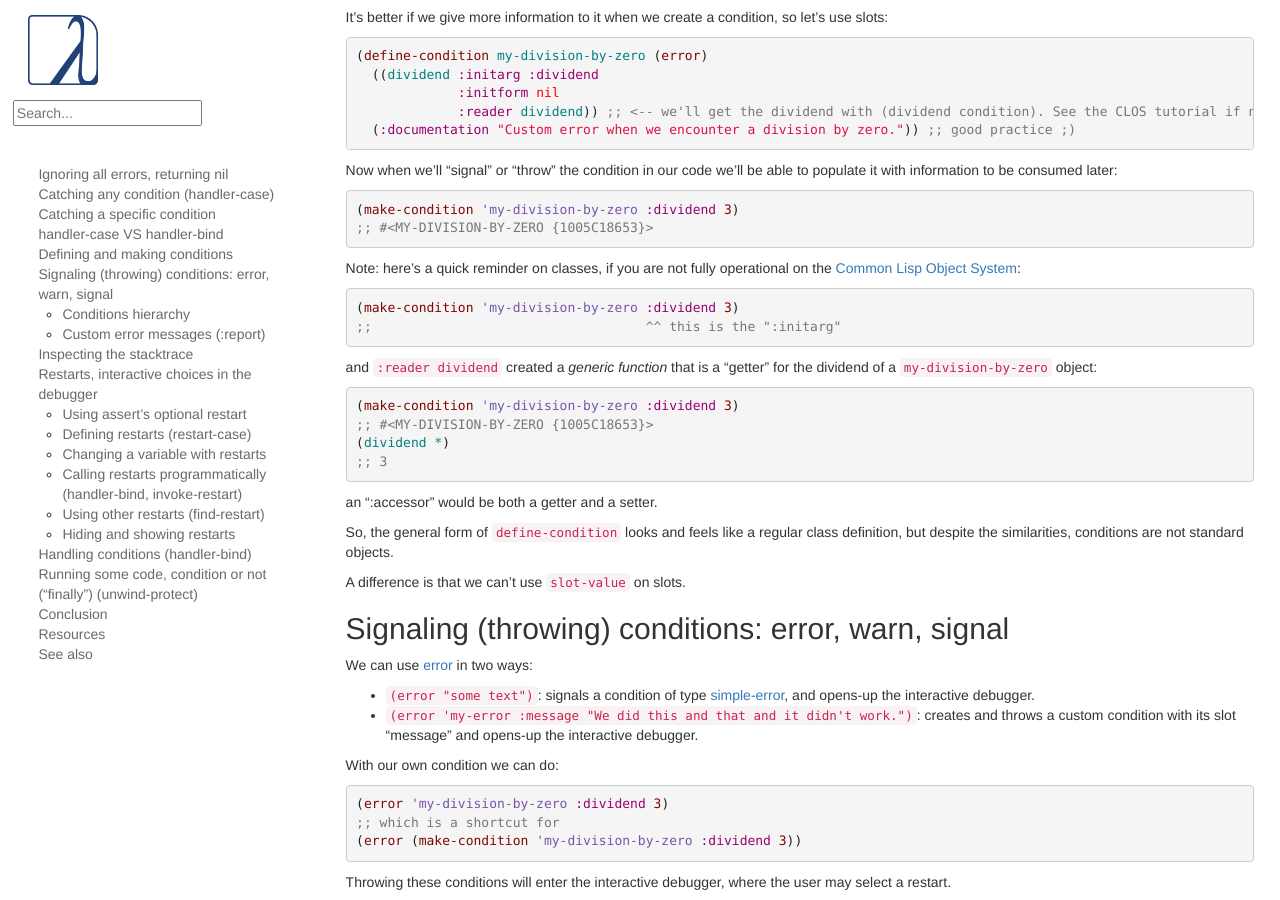
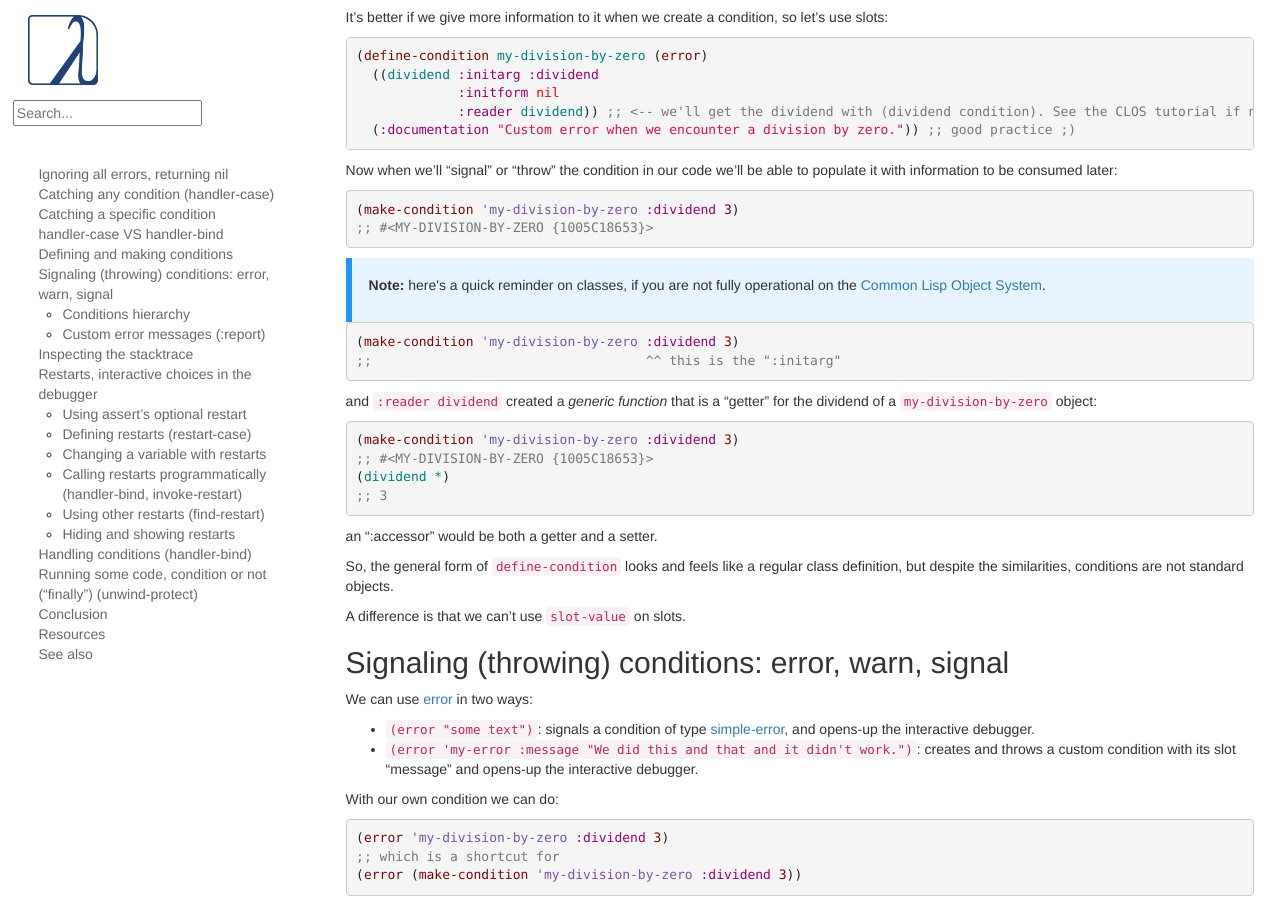
Before and after one commit to LispCookbook/cl-cookbook, a Jekyll site: the page built from error_handling.md, in a window 1280 px wide and 900 px high, scrolled down 2656 px. Built offline with Jekyll 4.4.1, drawn with Linux system fonts in a browser that asks for light colours.

Commit message:
error handling: style an info box

```diff
--- a/error_handling.md
+++ b/error_handling.md
@@ -184,8 +184,12 @@ able to populate it with information to be consumed later:
 ;; #<MY-DIVISION-BY-ZERO {1005C18653}>
 ~~~
 
-Note: here's a quick reminder on classes, if you are not fully operational
-on the [Common Lisp Object System](clos.html):
+<div class="info-box info">
+<p>
+<strong>Note:</strong> here's a quick reminder on classes, if you are not fully operational
+on the <a href="clos.html">Common Lisp Object System</a>.
+</p>
+</div>
 
 ~~~lisp
 (make-condition 'my-division-by-zero :dividend 3)
```
